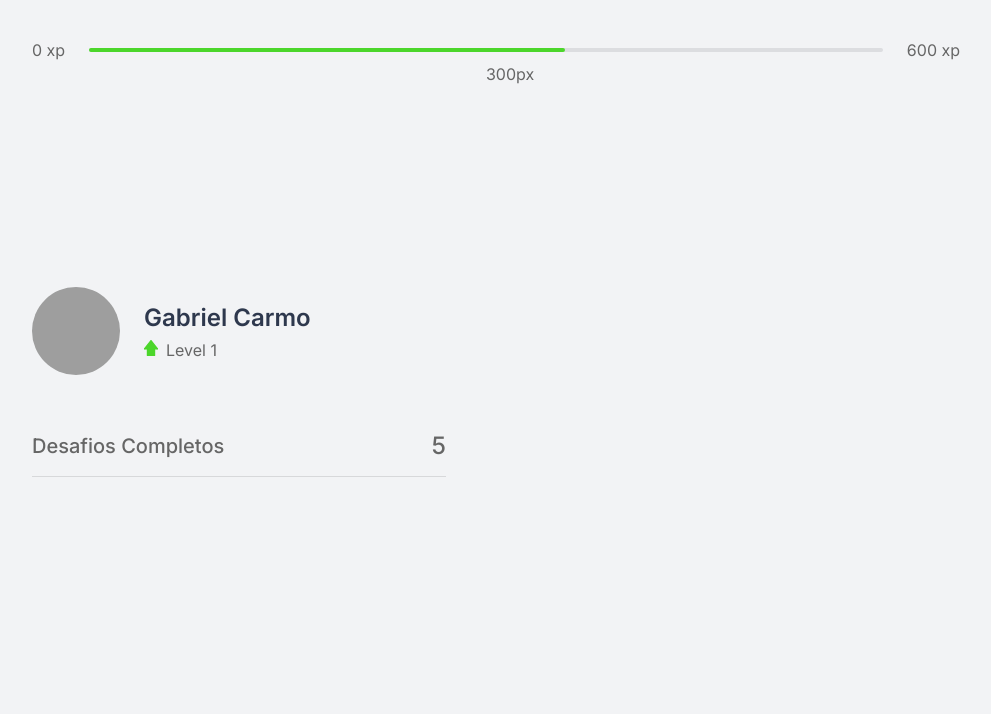
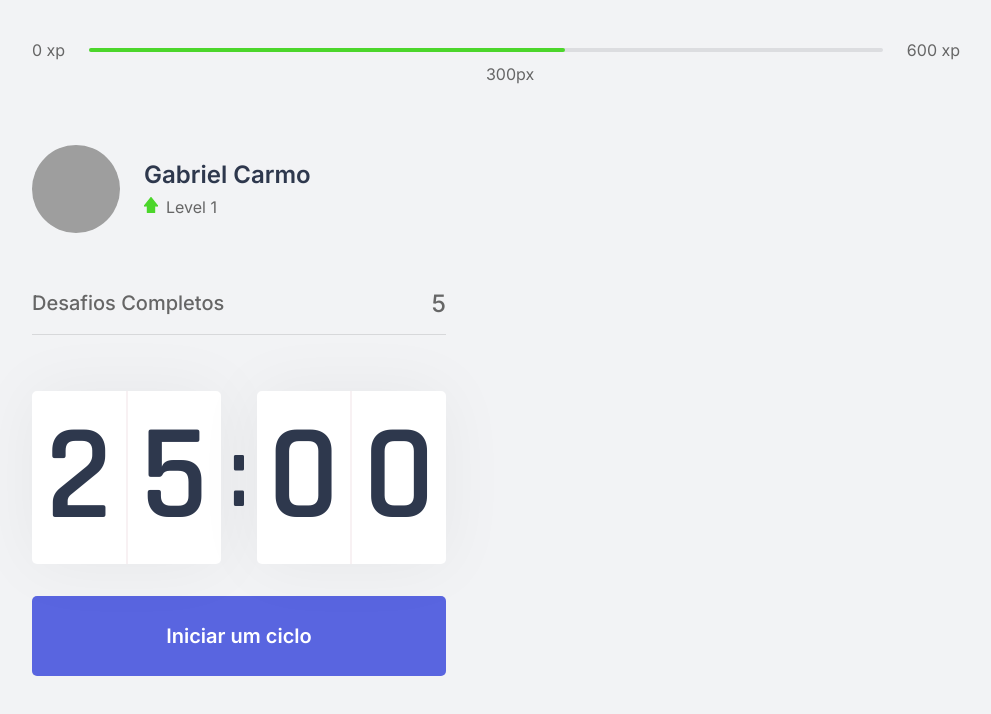
Before and after one commit to GabrielCarmo-S/Move-It, a Next.js app: page / in a window 1280 px wide. Shown: the top 714 px of the page, without its empty margins (144-1135 px from the left). Built offline with nearby package versions, Linux system fonts and the light colour scheme; grey boxes are pictures that could not be loaded.

Commit message:
Criado componente Countdown

```diff
--- /dev/null
+++ b/src/components/Countdown.tsx
@@ -0,0 +1,23 @@
+import styles from '../styles/components/Countdown.module.css';
+
+export function Countdown() {
+    return (
+        <div>
+            <div className={styles.countdownContainer}>
+                <div>
+                    <span>2</span>
+                    <span>5</span>
+                </div>
+                <span>:</span>
+                <div>
+                    <span>0</span>
+                    <span>0</span>
+                </div>
+            </div>
+
+            <button type="button" className={styles.countdownButton}>
+                Iniciar um ciclo
+            </button>
+        </div>
+    );
+}
--- a/src/pages/_document.tsx
+++ b/src/pages/_document.tsx
@@ -5,6 +5,7 @@
         return (
             <Html>
                 <Head>
+                    <link rel="shortcut icon" href="favicon.png" type="image/png" />
                     <link rel="preconnect" href="https://fonts.googleapis.com" />
                     <link href="https://fonts.googleapis.com/css2?family=Inter:wght@400;500;600&family=Rajdhani:wght@600&display=swap" rel="stylesheet" />
                 </Head>
--- a/src/pages/index.tsx
+++ b/src/pages/index.tsx
@@ -1,19 +1,26 @@
 import React from 'react'
 import { CompletedChallenges } from '../components/CompletedChallenges';
+import { Countdown } from '../components/Countdown';
 import { ExperienceBar } from '../components/ExperienceBar'
 import { Profile } from '../components/Profile';
 import styles from '../styles/pages/Home.module.css';
 
+import Head from 'next/head';
 
 export default function Home() {
   return (
     <div className={styles.container}>
+      <Head>
+        <title>Inicio | Move.It</title>
+      </Head>
+
       <ExperienceBar />
 
       <section>
         <div>
           <Profile />
           <CompletedChallenges />
+          <Countdown />
         </div>
         <div>
 
--- /dev/null
+++ b/src/styles/components/Countdown.module.css
@@ -0,0 +1,64 @@
+.countdownContainer {
+    display: flex;
+    align-items: center;
+    font-family: Rajdhani;
+    font-weight: 600;
+    color: var(--title);
+}
+
+.countdownContainer>div {
+    flex: 1;
+
+    display: flex;
+    align-items: center;
+    justify-content: space-evenly;
+
+    background: var(--white);
+    box-shadow: 0 0 68px rgba(0, 0, 0, 0.05);
+    border-radius: 5px;
+    font-size: 8.5rem;
+    text-align: center;
+}
+
+.countdownContainer>div span {
+    flex: 1;
+}
+
+.countdownContainer>div span:first-child {
+    border-right: 1px solid #f8f1f3;
+}
+
+.countdownContainer>div span:last-child {
+    border-left: 1px solid #f8f1f3;
+}
+
+.countdownContainer>span {
+    font-size: 6.25rem;
+    margin: 0 0.5rem;
+}
+
+.countdownButton {
+    width: 100%;
+    height: 5rem;
+
+    margin-top: 2rem;
+
+    display: flex;
+    align-items: center;
+    justify-content: center;
+
+    border: 0;
+    border-radius: 5px;
+
+    background: var(--blue);
+    color: var(--white);
+
+    font-size: 1.25rem;
+    font-weight: 600;
+
+    transition: background-color 0.2s;
+}
+
+.countdownButton:hover {
+    background: var(--blue-dark);
+}
```
